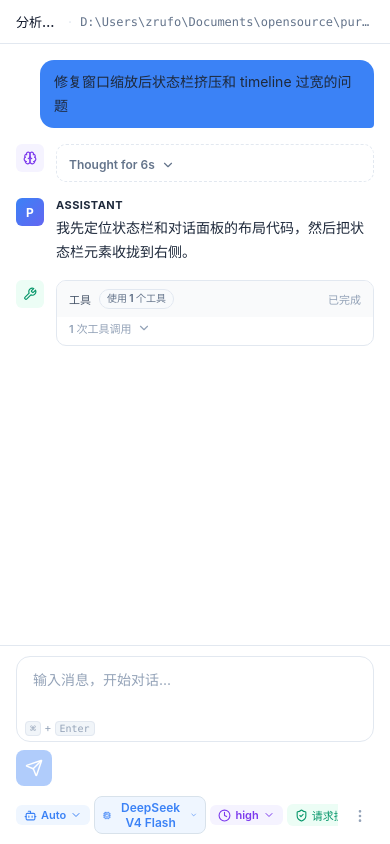
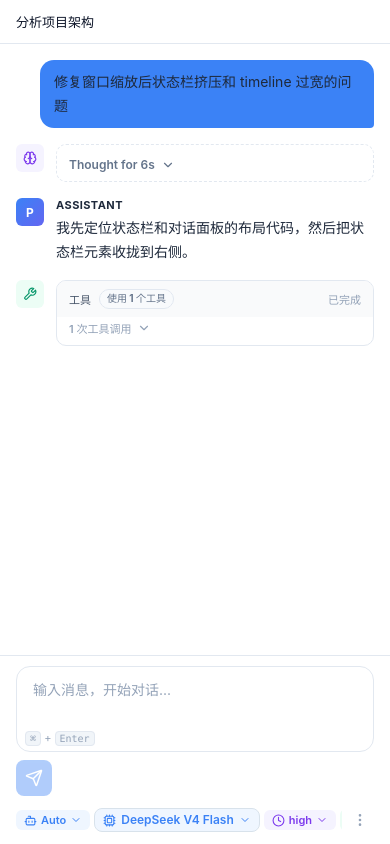
Before and after one commit to ZR233/pure-lang, a React (Vite) app in the folder code/pure-studio/: page / in a window 390 px wide. Built offline with nearby package versions, Linux system fonts and the light colour scheme.

Commit message:
feat: 优化聊天界面状态栏，调整响应式布局和更多菜单逻辑

```diff
--- a/code/pure-studio/src/App.tsx
+++ b/code/pure-studio/src/App.tsx
@@ -27,7 +27,6 @@ export function App() {
 
       <ConversationPanel
         selectedSession={studio.selectedSession}
-        selectedProject={studio.selectedProject}
         isBusy={state.isBusy}
         entries={studio.timelineEntries}
         agents={state.agents}
--- a/code/pure-studio/src/components/ConversationPanel.tsx
+++ b/code/pure-studio/src/components/ConversationPanel.tsx
@@ -20,7 +20,6 @@ import type {
   AgentStatus,
   CompileMode,
   PermissionMode,
-  ProjectRecord,
   ProviderRecord,
   RoleRecord,
   SessionRecord,
@@ -49,7 +48,6 @@ const agentStatusKeys: Record<AgentStatus, string> = {
 
 type ConversationPanelProps = {
   selectedSession: SessionRecord | null;
-  selectedProject: ProjectRecord | null;
   isBusy: boolean;
   entries: TimelineEntry[];
   agents: AgentDto[];
@@ -813,7 +811,6 @@ function AskUserComposer({
 
 export function ConversationPanel({
   selectedSession,
-  selectedProject,
   isBusy,
   entries,
   agents,
@@ -866,8 +863,6 @@ export function ConversationPanel({
     <section className="conversation" data-status={status}>
       <header className="conversation-header">
         <h1>{selectedSession?.title ?? t("conversation.defaultTitle")}</h1>
-        <span className="header-sep">·</span>
-        <p>{selectedProject?.path ?? t("conversation.addProjectHint")}</p>
       </header>
 
       <ConversationTimeline
--- a/code/pure-studio/src/components/SessionStatusBar.tsx
+++ b/code/pure-studio/src/components/SessionStatusBar.tsx
@@ -16,8 +16,9 @@ import {
   Smile,
   Users,
 } from "lucide-react";
-import type { Dispatch, ReactNode, SetStateAction } from "react";
+import type { CSSProperties, Dispatch, ReactNode, SetStateAction } from "react";
 import { useEffect, useRef, useState } from "react";
+import { createPortal } from "react-dom";
 import { useTranslation } from "react-i18next";
 import type {
   CompileMode,
@@ -405,6 +406,7 @@ function Dropdown({
   trigger,
   children,
   className,
+  wrapClassName,
   buttonClassName,
   dropdownClassName,
   align = "left",
@@ -416,6 +418,7 @@ function Dropdown({
   trigger: ReactNode;
   children: ReactNode;
   className?: string;
+  wrapClassName?: string;
   buttonClassName?: string;
   dropdownClassName?: string;
   align?: "left" | "right";
@@ -450,7 +453,7 @@ function Dropdown({
   return (
     <div
       ref={ref}
-      className={`status-dropdown-wrap${open ? " open" : ""}${align === "right" ? " align-right" : ""}`}
+      className={`status-dropdown-wrap${open ? " open" : ""}${align === "right" ? " align-right" : ""}${wrapClassName ? ` ${wrapClassName}` : ""}`}
       style={{ position: "relative", display: "inline-flex" }}
     >
       <button
@@ -869,16 +872,67 @@ function MoreStatusMenu({
   activeAgentCount,
 }: StatusReadoutsProps) {
   const { t } = useTranslation();
+  const [open, setOpen] = useState(false);
+  const [menuStyle, setMenuStyle] = useState<CSSProperties | null>(null);
+  const buttonRef = useRef<HTMLButtonElement>(null);
+  const menuRef = useRef<HTMLDivElement>(null);
 
-  return (
-    <Dropdown
-      align="right"
-      ariaLabel={t("statusBar.more")}
-      buttonClassName="status-more-btn"
-      dropdownClassName="more-dropdown status-more-menu"
-      hideChevron
-      menuRole="menu"
-      trigger={<MoreVertical size={16} aria-hidden="true" />}
+  function getMenuStyle(): CSSProperties | null {
+    const button = buttonRef.current;
+    if (!button) return null;
+    const rect = button.getBoundingClientRect();
+    const menuWidth = Math.min(360, window.innerWidth - 24);
+    const maxLeft = Math.max(12, window.innerWidth - menuWidth - 12);
+    const left = Math.min(Math.max(12, rect.right - menuWidth), maxLeft);
+    return {
+      bottom: `${Math.max(12, window.innerHeight - rect.top + 6)}px`,
+      left: `${left}px`,
+      position: "fixed",
+      right: "auto",
+      top: "auto",
+    };
+  }
+
+  useEffect(() => {
+    if (!open) return;
+
+    function updatePosition() {
+      setMenuStyle(getMenuStyle());
+    }
+    function handleClick(event: MouseEvent) {
+      const target = event.target as Node;
+      if (buttonRef.current?.contains(target) || menuRef.current?.contains(target)) {
+        return;
+      }
+      setOpen(false);
+    }
+    function handleKeyDown(event: KeyboardEvent) {
+      if (event.key === "Escape") {
+        setOpen(false);
+        buttonRef.current?.focus();
+      }
+    }
+
+    updatePosition();
+    document.addEventListener("mousedown", handleClick);
+    document.addEventListener("keydown", handleKeyDown);
+    window.addEventListener("resize", updatePosition);
+    window.addEventListener("scroll", updatePosition, true);
+    return () => {
+      document.removeEventListener("mousedown", handleClick);
+      document.removeEventListener("keydown", handleKeyDown);
+      window.removeEventListener("resize", updatePosition);
+      window.removeEventListener("scroll", updatePosition, true);
+    };
+  }, [open]);
+
+  const menu = (
+    <div
+      ref={menuRef}
+      className="status-dropdown more-dropdown status-more-menu status-more-menu-fixed open"
+      role="dialog"
+      aria-label={t("statusBar.more")}
+      style={menuStyle ?? undefined}
     >
       <StatusMoreSection
         priority="1"
@@ -939,7 +993,29 @@ function MoreStatusMenu({
           <SubagentRows agents={agents} />
         </div>
       </StatusMoreSection>
-    </Dropdown>
+    </div>
+  );
+
+  return (
+    <>
+      <button
+        ref={buttonRef}
+        className="status-more-btn"
+        type="button"
+        aria-label={t("statusBar.more")}
+        aria-haspopup="dialog"
+        aria-expanded={open}
+        onClick={() => {
+          if (!open) {
+            setMenuStyle(getMenuStyle());
+          }
+          setOpen((value) => !value);
+        }}
+      >
+        <MoreVertical size={16} aria-hidden="true" />
+      </button>
+      {open && menuStyle && typeof document !== "undefined" ? createPortal(menu, document.body) : null}
+    </>
   );
 }
 
@@ -988,6 +1064,7 @@ export function SessionStatusBar({
     <div className="bottom-status-bar">
       {/* Left: Interactive/selectable */}
       <div className="bottom-status-left">
+        <div className="bottom-status-controls">
           <ModeSelector
             currentMode={currentMode}
             onSetSessionMode={onSetSessionMode}
@@ -1016,12 +1093,14 @@ export function SessionStatusBar({
           />
         </div>
 
+        <MoreStatusMenu {...statusReadouts} />
+      </div>
+
       {/* Right: Read-only status */}
       <div className="bottom-status-right">
         <StatusReadoutPopovers {...statusReadouts} />
       </div>
 
-      <MoreStatusMenu {...statusReadouts} />
     </div>
   );
 }
--- a/code/pure-studio/src/styles/conversation.css
+++ b/code/pure-studio/src/styles/conversation.css
@@ -23,6 +23,7 @@
 }
 
 .conversation-header h1 {
+  min-width: 0;
   margin: 0;
   color: #0f172a;
   font-size: 14px;
@@ -30,23 +31,6 @@
   white-space: nowrap;
   overflow: hidden;
   text-overflow: ellipsis;
-}
-
-.conversation-header .header-sep {
-  color: #e2e8f0;
-  font-size: 14px;
-  flex-shrink: 0;
-}
-
-.conversation-header p {
-  margin: 0;
-  overflow: hidden;
-  color: #64748b;
-  font-size: 12px;
-  font-family: "SF Mono", "Cascadia Code", "Fira Code", Consolas, monospace;
-  text-overflow: ellipsis;
-  white-space: nowrap;
-  min-width: 0;
 }
 
 /* ===== Message Stream ===== */
@@ -613,6 +597,8 @@
 .conversation-footer {
   position: relative;
   z-index: 20;
+  container-name: status-footer;
+  container-type: inline-size;
   border-top: 1px solid #e2e8f0;
   background: #ffffff;
   overflow: visible;
@@ -858,6 +844,14 @@
   overflow: visible;
 }
 
+.bottom-status-controls {
+  display: flex;
+  align-items: center;
+  gap: 4px;
+  min-width: 0;
+  overflow: visible;
+}
+
 .bottom-status-right {
   display: flex;
   align-items: center;
@@ -865,6 +859,7 @@
   min-width: 0;
   justify-content: flex-end;
   flex: 1;
+  margin-right: 36px;
   overflow: visible;
 }
 
@@ -904,6 +899,11 @@
   background: #eff6ff;
   color: #3b82f6;
   font-weight: 600;
+}
+.bottom-status-bar .status-chip.model-chip {
+  max-width: none;
+  line-height: 1;
+  white-space: nowrap;
 }
 .status-chip.model-chip:hover {
   background: #dbeafe;
@@ -1082,7 +1082,7 @@
 
 /* More overflow button */
 .status-more-btn {
-  display: none;
+  display: inline-flex;
   width: 28px;
   height: 28px;
   border-radius: 6px;
@@ -1180,6 +1180,9 @@
   right: 0;
   left: auto;
 }
+.status-more-menu-fixed {
+  z-index: 260;
+}
 .status-more-menu {
   display: grid;
   gap: 8px;
@@ -1193,6 +1196,11 @@
 }
 .status-more-menu .status-more-section {
   display: none;
+}
+.status-more-menu .status-more-section[data-priority="2"],
+.status-more-menu .status-more-section[data-priority="3"],
+.status-more-menu .status-more-section[data-priority="4"] {
+  display: grid;
 }
 .status-more-section {
   min-width: 0;
--- a/code/pure-studio/src/styles/responsive.css
+++ b/code/pure-studio/src/styles/responsive.css
@@ -1,4 +1,75 @@
 /* ===== Responsive Breakpoints ===== */
+
+@media (max-width: 1320px) {
+  .bottom-status-left {
+    flex: 1 1 auto;
+    min-width: 0;
+    overflow: visible;
+    scrollbar-width: none;
+  }
+  .bottom-status-controls {
+    min-width: 0;
+    overflow-x: auto;
+    scrollbar-width: none;
+  }
+  .bottom-status-controls::-webkit-scrollbar {
+    display: none;
+  }
+  .bottom-status-controls .status-chip {
+    flex: 0 0 auto;
+  }
+  .bottom-status-right {
+    margin-right: 36px;
+  }
+  .bottom-status-right .status-popover-wrap[data-priority="3"],
+  .bottom-status-right .status-popover-wrap[data-priority="2"],
+  .bottom-status-right .status-popover-wrap[data-priority="4"] {
+    display: none;
+  }
+  .status-more-btn {
+    display: inline-flex;
+  }
+  .status-more-menu .status-more-section[data-priority="2"],
+  .status-more-menu .status-more-section[data-priority="3"],
+  .status-more-menu .status-more-section[data-priority="4"] {
+    display: grid;
+  }
+}
+
+@container status-footer (max-width: 1040px) {
+  .bottom-status-right .status-popover-wrap[data-priority="3"],
+  .bottom-status-right .status-popover-wrap[data-priority="4"] {
+    display: none;
+  }
+  .status-more-btn {
+    display: inline-flex;
+  }
+  .status-more-menu .status-more-section[data-priority="3"],
+  .status-more-menu .status-more-section[data-priority="4"] {
+    display: grid;
+  }
+}
+
+@container status-footer (max-width: 760px) {
+  .bottom-status-right .status-popover-wrap[data-priority="2"] {
+    display: none;
+  }
+  .status-more-menu .status-more-section[data-priority="2"] {
+    display: grid;
+  }
+}
+
+@container status-footer (max-width: 520px) {
+  .bottom-status-right {
+    display: none;
+  }
+  .status-more-btn {
+    display: inline-flex;
+  }
+  .status-more-menu .status-more-section[data-priority="1"] {
+    display: grid;
+  }
+}
 
 @media (max-width: 1200px) {
   .provider-card-meta {
@@ -88,18 +159,6 @@
     padding: 16px;
   }
 
-  /* Bottom status bar: hide low-priority items, show more button */
-  .bottom-status-right .status-popover-wrap[data-priority="3"],
-  .bottom-status-right .status-popover-wrap[data-priority="4"] {
-    display: none;
-  }
-  .status-more-btn {
-    display: inline-flex;
-  }
-  .status-more-menu .status-more-section[data-priority="3"],
-  .status-more-menu .status-more-section[data-priority="4"] {
-    display: grid;
-  }
 }
 
 @media (max-width: 780px) {
@@ -130,13 +189,23 @@
   }
   .bottom-status-left {
     flex: 1 1 auto;
+    overflow: visible;
+    padding-bottom: 2px;
+  }
+  .bottom-status-controls {
+    min-width: 0;
     overflow-x: auto;
-    padding-bottom: 2px;
+    scrollbar-width: none;
+  }
+  .bottom-status-controls::-webkit-scrollbar {
+    display: none;
   }
   .bottom-status-bar:has(.status-dropdown-wrap.open),
   .bottom-status-bar:has(.model-selector-wrap.open),
   .bottom-status-left:has(.status-dropdown-wrap.open),
-  .bottom-status-left:has(.model-selector-wrap.open) {
+  .bottom-status-left:has(.model-selector-wrap.open),
+  .bottom-status-controls:has(.status-dropdown-wrap.open),
+  .bottom-status-controls:has(.model-selector-wrap.open) {
     overflow: visible;
   }
   .provider-settings {
@@ -245,7 +314,7 @@
   }
   .bottom-status-bar {
     flex-wrap: nowrap;
-    overflow: hidden;
+    overflow: visible;
   }
   .bottom-status-bar:has(.status-dropdown-wrap.open),
   .bottom-status-bar:has(.model-selector-wrap.open) {
@@ -254,17 +323,24 @@
   .bottom-status-left {
     min-width: 0;
     flex: 1 1 auto;
+    overflow: visible;
+    scrollbar-width: none;
+  }
+  .bottom-status-left:has(.status-dropdown-wrap.open),
+  .bottom-status-left:has(.model-selector-wrap.open),
+  .bottom-status-controls:has(.status-dropdown-wrap.open),
+  .bottom-status-controls:has(.model-selector-wrap.open) {
+    overflow: visible;
+  }
+  .bottom-status-controls {
+    min-width: 0;
     overflow-x: auto;
     scrollbar-width: none;
   }
-  .bottom-status-left:has(.status-dropdown-wrap.open),
-  .bottom-status-left:has(.model-selector-wrap.open) {
-    overflow: visible;
-  }
-  .bottom-status-left::-webkit-scrollbar {
+  .bottom-status-controls::-webkit-scrollbar {
     display: none;
   }
-  .bottom-status-left .status-chip {
+  .bottom-status-controls .status-chip {
     flex: 0 0 auto;
   }
   .composer textarea,
```
Also changed, not shown: 2 other files (tests, documents, lock files or other folders). Lines whose indentation alone changed are shown as unchanged.
